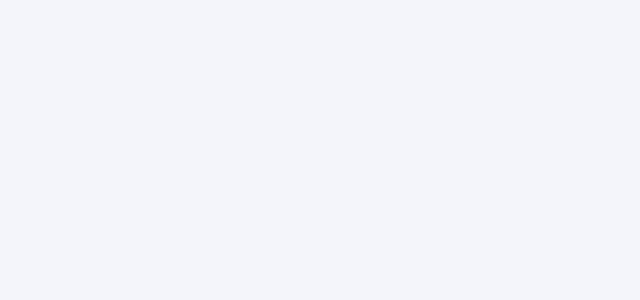
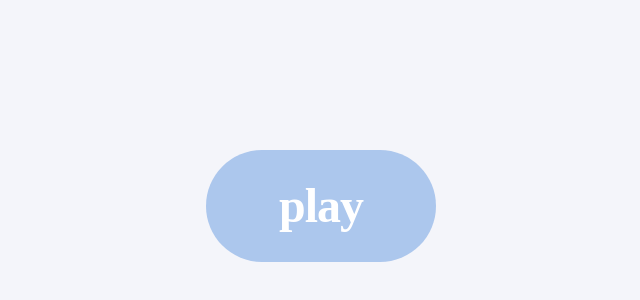
Before and after one commit to Hansanghyeon/practice-framer-3d-button, a React (Vite) app: page / in a window 1280 px wide. Shown: the part 202-502 px from the top of the page, without its empty margins (319-959 px from the left). Built offline with nearby package versions, Linux system fonts and the light colour scheme; a web font is replaced by a local one.

Commit message:
wip: motion button

```diff
--- a/package.json
+++ b/package.json
@@ -10,11 +10,13 @@
   "dependencies": {
     "framer-motion": "^6.4.1",
     "react": "^18.0.0",
-    "react-dom": "^18.0.0"
+    "react-dom": "^18.0.0",
+    "styled-components": "^5.3.5"
   },
   "devDependencies": {
     "@types/react": "^18.0.0",
     "@types/react-dom": "^18.0.0",
+    "@types/styled-components": "^5.1.25",
     "@vitejs/plugin-react": "^1.3.0",
     "typescript": "^4.6.3",
     "vite": "^2.9.9"
--- a/src/App.tsx
+++ b/src/App.tsx
@@ -1,8 +1,49 @@
+import { motion } from "framer-motion";
+import styled from "styled-components";
+
 function App() {
-
   return (
-    <></>
-  )
+    <>
+      <Button>
+        <Label variants={{ hover: { scale: 0.85 }, press: { scale: 1.1 } }}>
+          play
+        </Label>
+      </Button>
+    </>
+  );
 }
 
-export default App
+export default App;
+
+const Label = styled(motion.div)`
+  width: 180px;
+  padding: 20px 0;
+  transform: translateZ(0);
+  font-weight: 700;
+  z-index: 1;
+`;
+
+const Button = styled(motion.button)`
+  --purple: #db07d1;
+  --pink: #f2056f;
+  --blue: #61dafb;
+
+  appearance: none;
+  border: none;
+  cursor: pointer;
+  background-color: #acc7ed;
+  color: #fff;
+  border-radius: 60px;
+  outline: none;
+  margin: 0;
+  padding: 12px 25px;
+  font-family: "Poppins";
+  font-size: 48px;
+  font-weight: 600;
+  line-height: 48px;
+  letter-spacing: -1px;
+  position: relative;
+  text-align: center;
+  display: flex;
+  align-items: center;
+`;
```
Also changed, not shown: 2 other files (tests, documents, lock files or other folders).
